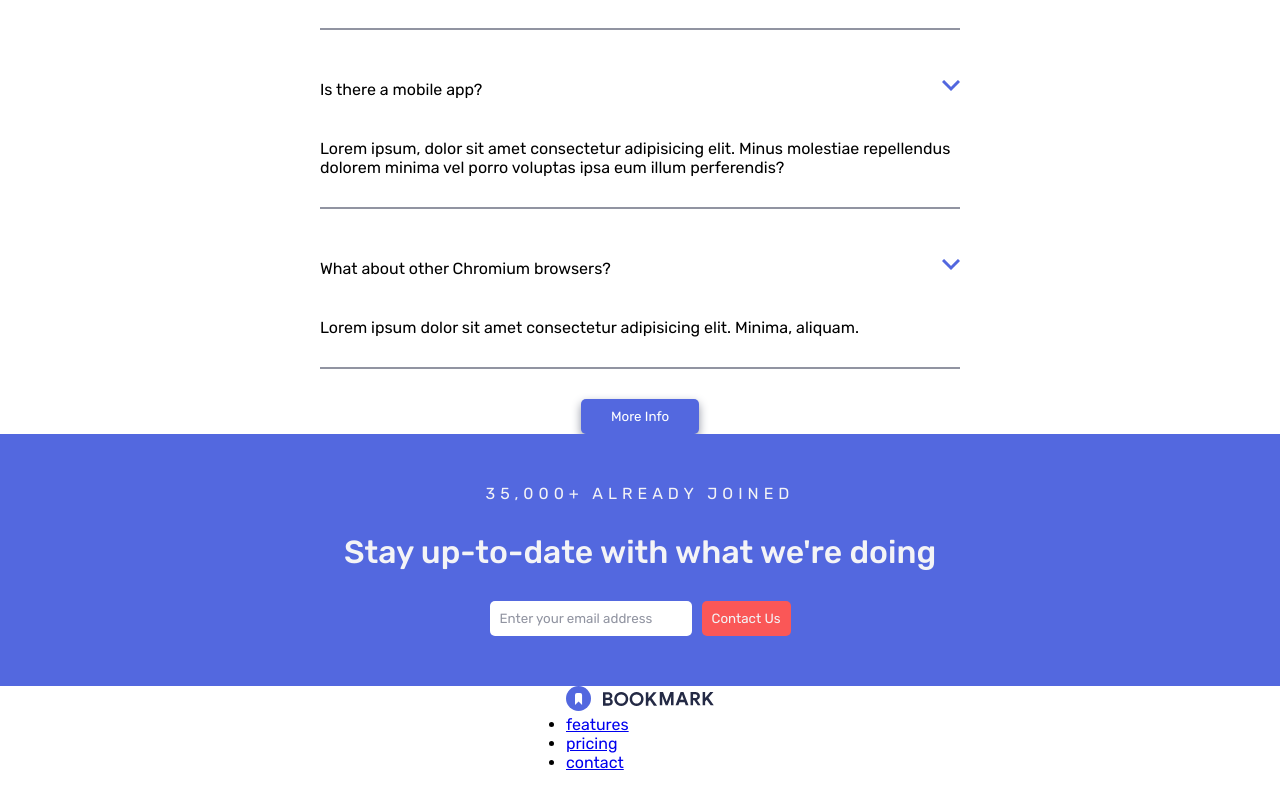
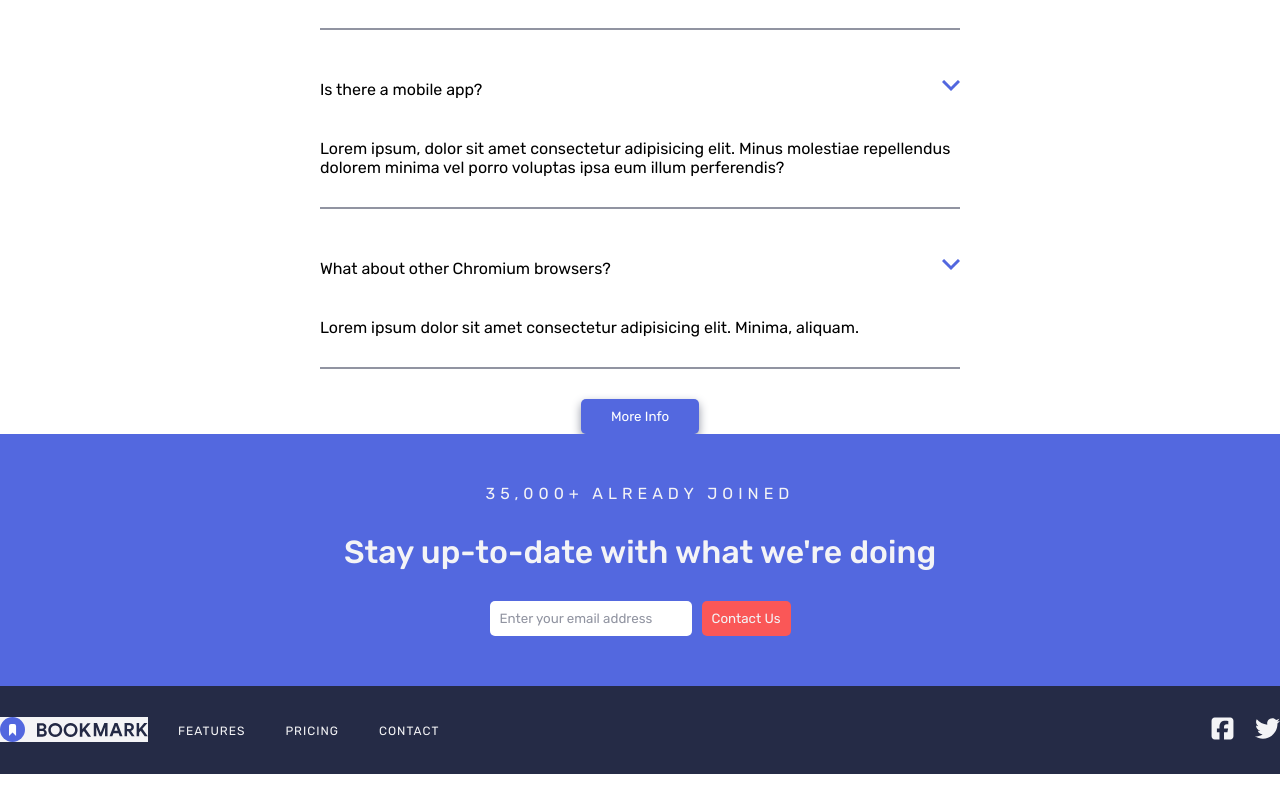
Before and after one commit to BradleyLegge/bookmark-landing-page-fem-react, a React (Vite) app: page / in a window 1280 px wide. Shown: the part 2556-3356 px from the top of the page. After the commit the page ends 3330 px from the top, so only its background shows below. Built offline with nearby package versions, Linux system fonts and the light colour scheme.

Commit message:
Added css to Footer Component

```diff
--- a/package.json
+++ b/package.json
@@ -11,7 +11,8 @@
   },
   "dependencies": {
     "react": "^18.3.1",
-    "react-dom": "^18.3.1"
+    "react-dom": "^18.3.1",
+    "react-icons": "^5.4.0"
   },
   "devDependencies": {
     "@eslint/js": "^9.17.0",
--- a/src/components/Footer.jsx
+++ b/src/components/Footer.jsx
@@ -1,7 +1,7 @@
 import React from "react";
+import { FaSquareFacebook } from "react-icons/fa6";
+import { FaTwitter } from "react-icons/fa6";
 import bookmarkLogo from "../images/logo-bookmark.svg";
-import facebookIcon from "../images/icon-facebook.svg";
-import twitterIcon from "../images/icon-twitter.svg";
 
 const Footer = () => {
   return (
@@ -24,9 +24,13 @@ const Footer = () => {
           </li>
         </ul>
       </div>
-      <div className="social-icons">
-        <img src={facebookIcon} className="facebook-icon" alt="Facebook Icon" />
-        <img src={twitterIcon} className="twitter-icon" alt="Twitter Icon" />
+      <div className="social-icons-container">
+        <button className="social-icon-btn">
+          <FaSquareFacebook className="social-icon" />
+        </button>
+        <button className="social-icon-btn">
+          <FaTwitter className="social-icon" />
+        </button>
       </div>
     </div>
   );
--- a/src/index.css
+++ b/src/index.css
@@ -382,3 +382,64 @@ form{
   color: var(--soft-red);
   outline: 1px solid var(--soft-red);
 }
+
+/* Footer Component */
+
+.footer-hero{
+  display: flex;
+  justify-content: space-between;
+  background-color: var(--very-dark-blue);
+  width: 100%;
+  padding: 30px 0;
+}
+
+.footer-container{
+  display: flex;
+  align-items: center;
+  gap: 20px;
+}
+
+.bookmark-logo-footer{
+  background-color: var(--grayish-white);
+}
+
+.footer-list{
+  display: flex;
+  list-style: none;
+  gap: 20px;
+}
+
+.footer-list-item a{
+  text-decoration: none;
+  color: var(--grayish-white);
+  font-weight: var(--font-weight-400);
+  text-transform: uppercase;
+  letter-spacing: 1px;
+  font-size: 12px;
+  padding: 10px;
+}
+
+.footer-list-item a:hover{
+  color: var(--soft-red)
+}
+
+.social-icons-container{
+  display: flex;
+  gap: 20px;
+}
+
+.social-icon{
+  width: 25px;
+  height: 25px;
+}
+
+.social-icon-btn{
+  cursor: pointer;
+  background: none;
+  border: none;
+  color: var(--grayish-white);
+}
+
+.social-icon-btn:hover{
+  color: var(--soft-red);
+}
```
Also changed, not shown: 1 other file (tests, documents, lock files or other folders).
